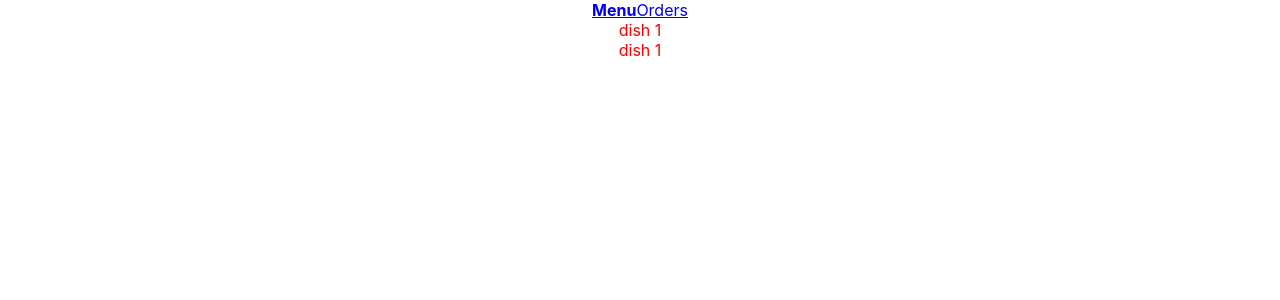
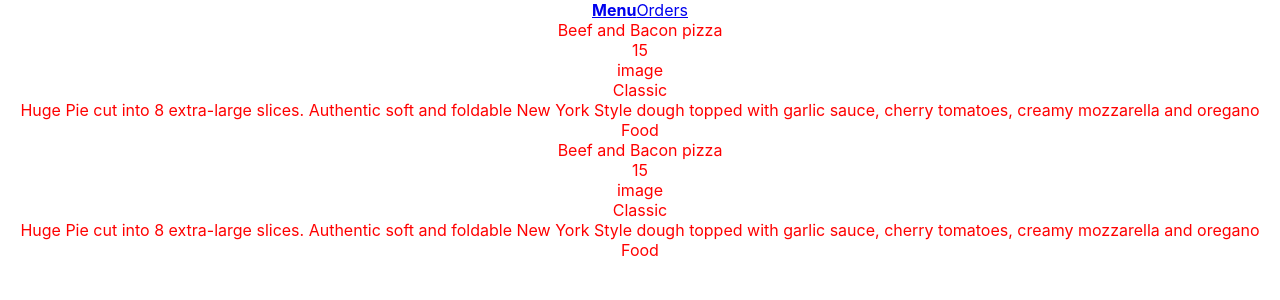
Before and after one commit to Liamxiexuc/furry-journey, a React (Create React App) app: page /manager/menu in a window 1280 px wide. Shown: the top 300 px of the page. Built offline with nearby package versions, Linux system fonts and the light colour scheme.

Commit message:
ItemCard.js and OrderCard.js updated

```diff
--- a/src/manager/menu/components/ItemCard.js
+++ b/src/manager/menu/components/ItemCard.js
@@ -2,7 +2,33 @@ import React from 'react';
 
 const ItemCard = props => {
     return (
-        <div className="item-card">dish 1</div>
+        <div className="item-card">
+            <div className="item-card--header">
+                <div className="item-name">
+                    Beef and Bacon pizza
+                </div>
+                <div className="item-price">
+                    15
+                </div>
+                <div className="item-photo">
+                    image
+                </div>
+            </div>
+            <div className="item-card--body">
+                <div className="item-type">
+                    Classic
+                </div>
+                <div className="item-info">
+                Huge Pie cut into 8 extra-large slices.
+                Authentic soft and foldable New York Style dough
+                topped with garlic sauce, cherry tomatoes,
+                creamy mozzarella and oregano
+                </div>
+                <div className="item-category">
+                    Food
+                </div>
+            </div>
+        </div>
     )
 };
 
--- a/src/manager/orders/components/OrderCard.js
+++ b/src/manager/orders/components/OrderCard.js
@@ -2,7 +2,35 @@ import React from 'react';
 
 const OrderCard = props => {
     return (
-        <div>order 1</div>
+        <div className="order-card">
+            <div className="order-card--header">
+                <div className="order-receiver-name">
+                    Client
+                </div>
+                <div className="order-receiver-phone">
+                    040 000 0000
+                </div>
+                <div className="order-receiver-address">
+                    1 Brisbane Street, Brisbane, 4000, QLD
+                </div>
+            </div>
+            <div className="order-card--body">
+                <div className="order-status">
+                    completed
+                </div>
+                <div className="order-total-price">
+                    14
+                </div>
+                <div className="order-pay-status">
+                    completed
+                </div>
+            </div>
+            <div className="order-card-footer">
+                <div className="order-comment">
+                    be quick
+                </div>
+            </div>
+        </div>
     )
 };
 
```
